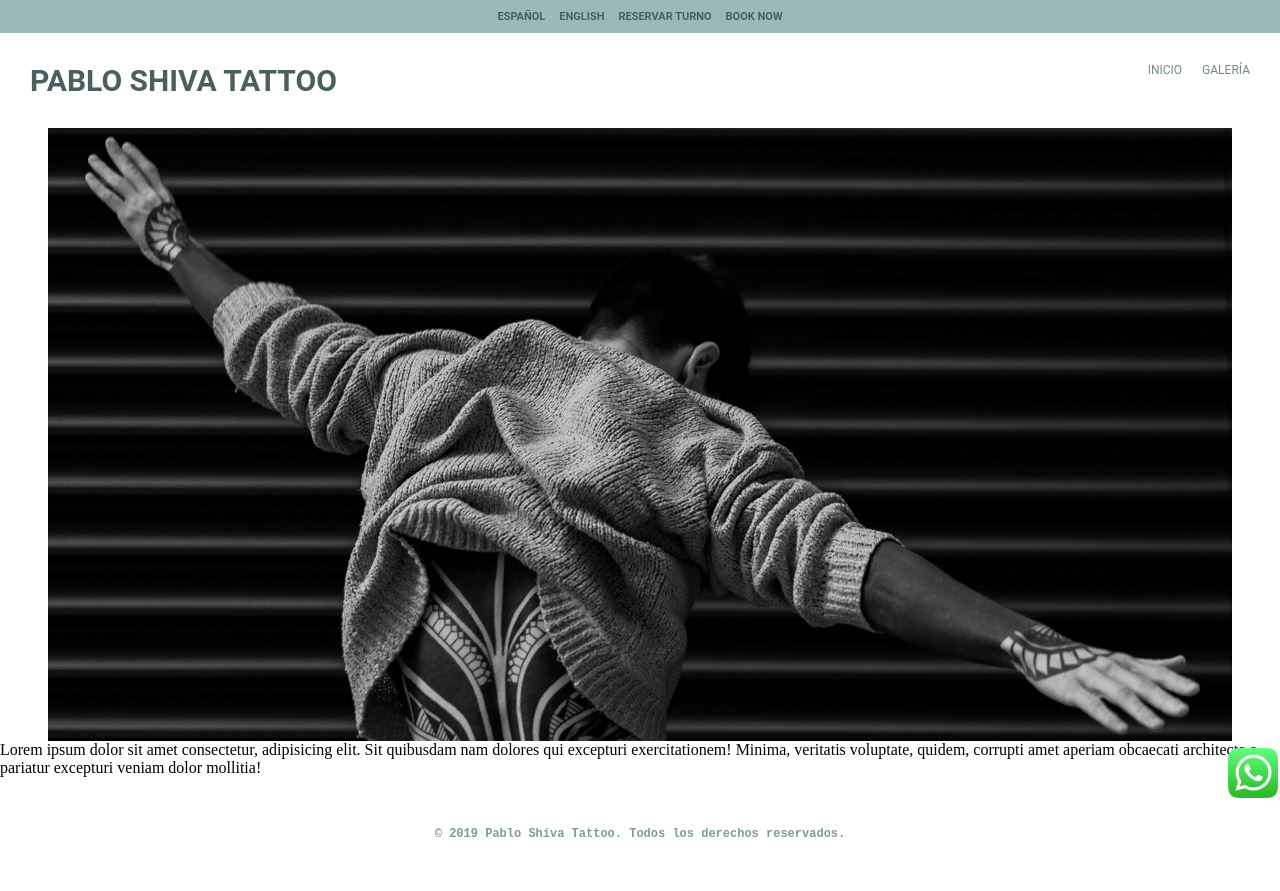
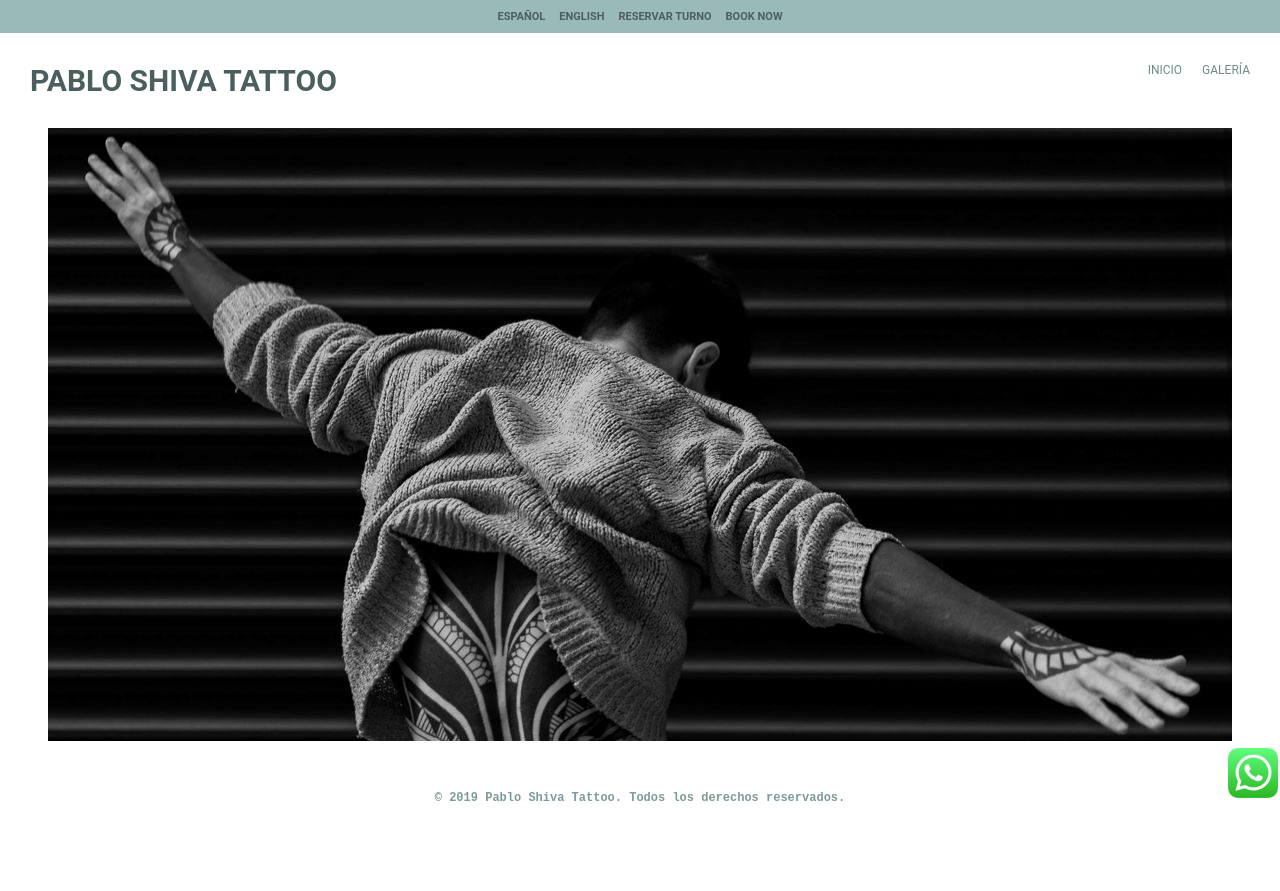
Before and after one commit to AnaliaPan/claseGitHub, a plain HTML site: page index.html in a window 1280 px wide. After the commit the page ends 855 px from the top, so only its background shows below. Drawn offline with Linux system fonts and the light colour scheme.

Commit message:
cambios desestimados

```diff
--- a/index.html
+++ b/index.html
@@ -59,14 +59,6 @@
     <main class="mainHome">
         <img src="img/principal.jpg" alt="Imagen de persona tatuada.">
     </main>
-
-    <!--Nuevos cambios PRUEBA GitHub-->
-    <div>
-        <p>
-            Lorem ipsum dolor sit amet consectetur, adipisicing elit. Sit quibusdam nam dolores qui excepturi exercitationem! Minima, veritatis voluptate, quidem, corrupti amet aperiam obcaecati architecto a pariatur excepturi veniam dolor mollitia!
-        </p>
-    </div>
-
 <!--Fin MAIN-->
 
 <!--Inicio FOOTER-->
```
